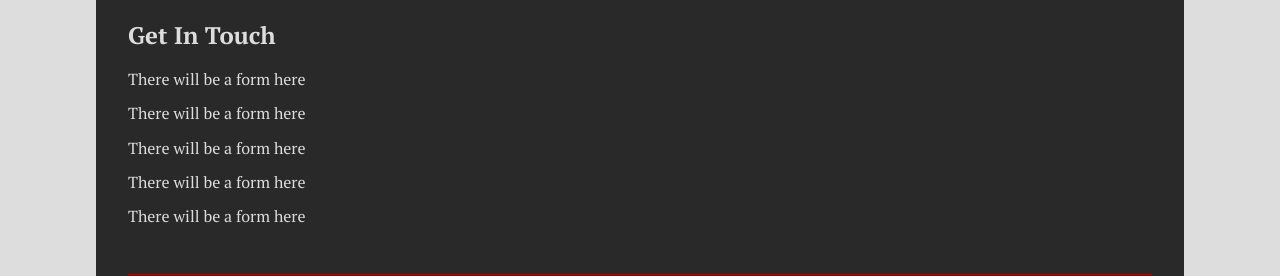
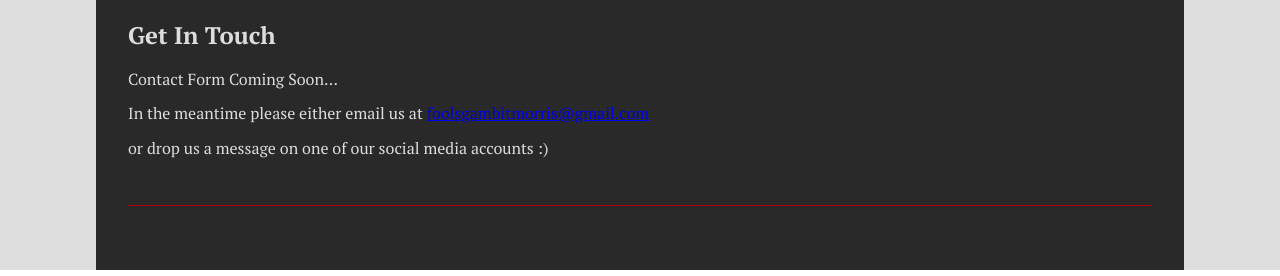
Before and after one commit to KynanPR/Fools-Website, a website: page index.html in a window 1280 px wide. Shown: the part 2233-2509 px from the top of the page. Drawn offline with nearby package versions, Linux system fonts and the light colour scheme; a web font is replaced by a local one.

Commit message:
Updated Contact section text

```diff
--- a/index.html
+++ b/index.html
@@ -218,11 +218,10 @@
 		</section>
 		<section class="contact-section" id="contact">
 			<h2>Get In Touch</h2>
-			<p>There will be a form here</p>
-			<p>There will be a form here</p>
-			<p>There will be a form here</p>
-			<p>There will be a form here</p>
-			<p>There will be a form here</p>
+			<p>Contact Form Coming Soon...</p>
+			<p>In the meantime please either email us at <a href="mailto:foolsgamibtmorris@gmail.com"
+					type="email">foolsgambitmorris@gmail.com</a></p>
+			<p>or drop us a message on one of our social media accounts :)</p>
 		</section>
 	</main>
 	<div id="side-bars__right" class="side-bars"></div>
```
